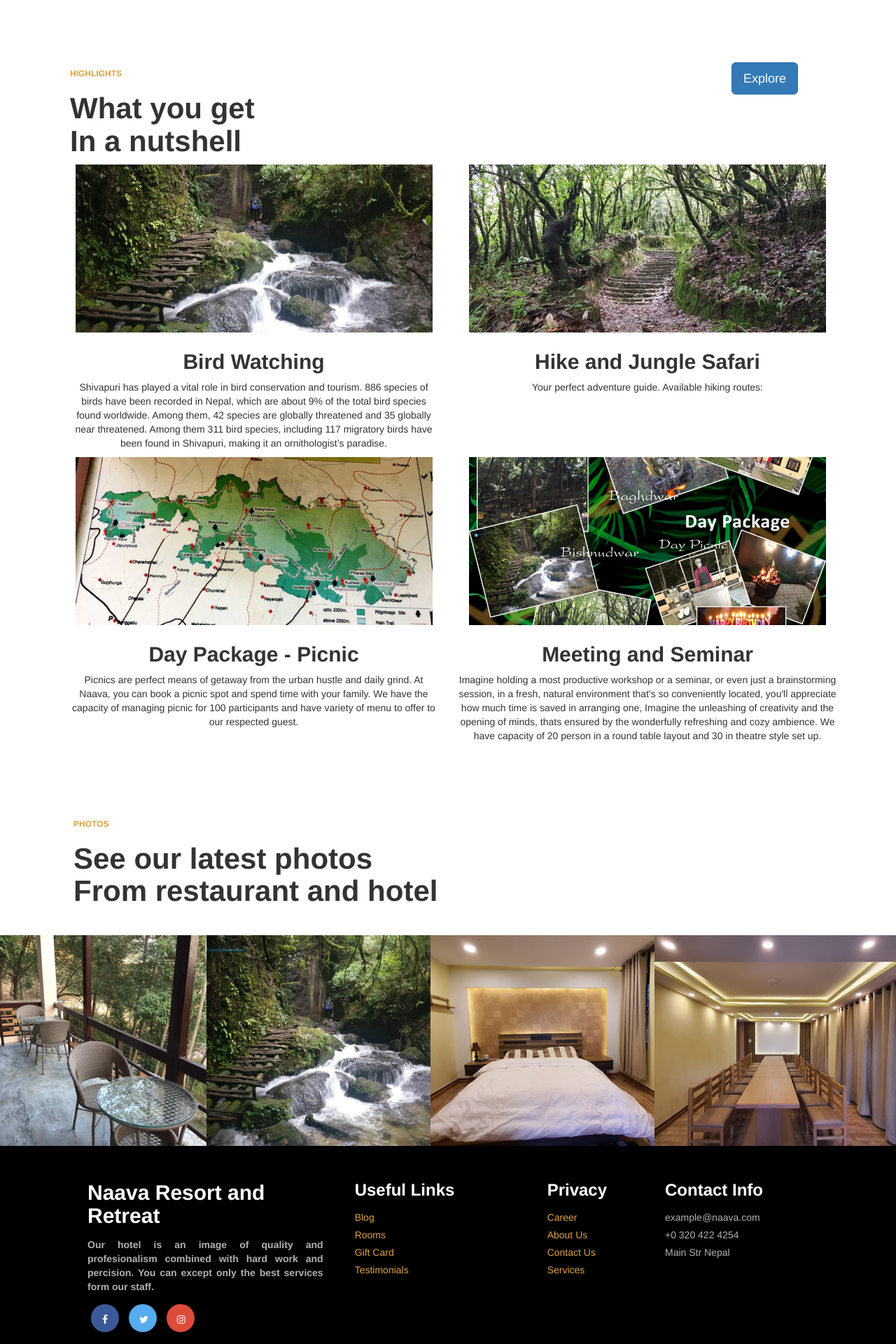
After one commit to Birajramtel/naava_hotel, a PHP site: page /test.php in a window 1280 px wide. The commit adds this page. Shown: the part 2220-4140 px from the top of the page at 70% size. Run offline with PHP 8.4, Linux system fonts and the light colour scheme.

Commit message:
Changes made in all

```diff
--- a/css/style.css
+++ b/css/style.css
@@ -125,12 +125,14 @@ body {
   background-size: cover;
 }
 /* Social Icons Opened */
-.fa {
+.fa,
+.fas {
   padding: 15px;
   font-size: 35px;
   width: 40px;
   height: 40px;
   text-align: center;
+  align-items: center;
   text-decoration: none;
   margin: 5px 5px;
   border-radius: 50%;
@@ -155,12 +157,30 @@ body {
   color: white;
 }
 
+.fa-envelope {
+  background-color: #dda140;
+  color: white;
+}
+
+.fa-phone-alt {
+  background-color: #dda140;
+  color: white;
+}
+
+.fa-map-marker-alt {
+  background-color: #dda140;
+  color: white;
+}
+.green-color {
+  color: green;
+}
+
 .listing_items .li .a {
   list-style: none;
 }
 
 /* Footer's Link  */
-.footer_link:link {
+a.footer_link {
   color: #dda140;
   background-color: transparent;
   text-decoration: none;
--- a/eat_and_drink.php
+++ b/eat_and_drink.php
@@ -1,5 +1,5 @@
 <?php
-include("includes/header.php")
+include("includes/small_header.php")
 ?>
 
 <div class="container mt-5 mb-5">
--- a/includes/header.php
+++ b/includes/header.php
@@ -24,15 +24,38 @@
         crossorigin="anonymous">
         <link rel="stylesheet" href="css/style.css">
         <link rel="stylesheet" href="https://cdnjs.cloudflare.com/ajax/libs/font-awesome/4.7.0/css/font-awesome.min.css">
+        <link rel="stylesheet" href="https://maxcdn.bootstrapcdn.com/bootstrap/3.4.1/css/bootstrap.min.css">
+        <script src="https://ajax.googleapis.com/ajax/libs/jquery/3.5.1/jquery.min.js"></script>
+        <script src="https://maxcdn.bootstrapcdn.com/bootstrap/3.4.1/js/bootstrap.min.js"></script>
     </head>
     <header>
         <div class="Header mb-5">
             <div class="Header_Image">
-                <img src="img/Slider_image_1.png" alt="Welcome to Naava Hotel" width="100%">
+                <div id="myCarousel" class="carousel slide" data-ride="carousel">
+                    <div class="carousel-inner">
+                        <div class="item active">
+                            <img src="img/Slider_image_1.png" alt="Front View image" style="width:100%; height:auto">
+                        </div>
+                        <div class="item">
+                            <img src="img/Slider_image_2.png" alt="About Our Hotel" style="width:100%;">
+                        </div>
+                        <div class="item">
+                            <img src="img/Slider_image_3.png" alt="Rooms" style="width:100%;">
+                        </div>
+                    </div>
+                    <a class="left carousel-control" href="#myCarousel" data-slide="prev">
+                        <span class="glyphicon glyphicon-chevron-left"></span>
+                        <span class="sr-only">Previous</span>
+                    </a>
+                    <a class="right carousel-control pl-2" href="#myCarousel" data-slide="next">
+                        <span class="glyphicon glyphicon-chevron-right "></span>
+                        <span class="sr-only ">Next</span>
+                    </a>
+                </div>
             </div>
             <div class="container Header_Logo_Content">
                 <div class="row">
-                    <div class=col-2>
+                    <div class=col-md-2 >
                         <img src="img/Naava PP.png" alt="Naava Brown Bg logo Image">
                     </div>
                     <div class="col-10 Header_Content">
@@ -75,7 +98,7 @@
                     </div>
                 </div>
             </div>
-            <div class="container Header_Content_Paragraph">
+            <div class="container Header_Content_Paragraph col-10">
                 <h1 class= "header_1 pt-1"><strong><b> Your home <br> away from Home.</b></strong> </h1>
                 <div class="col-5 pt-5">
                     <p>Naava is an amalgamation of comfort, beauty and adventure: whether you are
--- a/includes/small_header.php
+++ b/includes/small_header.php
@@ -23,8 +23,8 @@
         <link rel="stylesheet" href="https://stackpath.bootstrapcdn.com/bootstrap/4.1.3/css/bootstrap.min.css" integrity="sha384-MCw98/SFnGE8fJT3GXwEOngsV7Zt27NXFoaoApmYm81iuXoPkFOJwJ8ERdknLPMO"
         crossorigin="anonymous">
         <link rel="stylesheet" href="css/style.css">
+        <link rel="stylesheet" href="https://cdnjs.cloudflare.com/ajax/libs/font-awesome/4.7.0/css/font-awesome.min.css">
         <script src='https://kit.fontawesome.com/a076d05399.js' crossorigin='anonymous'></script>
-        <link rel="stylesheet" href="https://cdnjs.cloudflare.com/ajax/libs/font-awesome/4.7.0/css/font-awesome.min.css">
     </head>
     <header>
         <div class="Header_Hero mb-5">
--- /dev/null
+++ b/test.php
@@ -0,0 +1,148 @@
+<?php
+    include('includes/header.php')
+?>
+    <body>
+        <section>
+            <!-- About page -->
+            <div class="container mt-5 mb-5">
+                <div class="row mt-5 mr-3">
+                    <div class="col-6 mt-5 pl-5">
+                        <h6 class="Header_6"> <strong>ABOUT US</strong></h6>
+                        <h2 class="Header_2"> <strong><b>Best Location for <br> Best Experience </b></strong></h2>
+                        <p><strong>Situated a mere 12.5 kilometers away from Kathmandu,Naava offers you a quick escape
+                            from the hustle and bustle of the city and allows you to immerse into Shivapuri’s natural beauty.
+                            </strong>
+                        </p>
+                        <p>Naava is an amalgamation of comfort,
+                            beauty and adventure: whether you are
+                            someone seeking a break from your daily
+                            affairs or someone seeking adventure or
+                            insight into Nepal’s diverse flora and
+                            fauna.
+                        </p>
+                        <button class="btn btn-lg btn-primary">Read More</button>
+                    </div>
+                    <div class="col-6 mt-5 pb-5">
+                        <div class="row pb-2">
+                            <div class="col-6">
+                                <img src="img/Hotel Location 1.png" class="img-fluid" alt="Hotel Location">
+                            </div>
+                            <div class="col-6">
+                                <img src="img/Hotel_Location 2.png" class="img-fluid" alt="Hotel Location">
+                            </div>
+                        </div>
+                        <img src="img/Hotel_Location 3.png" class="img-fluid" alt="Hotel Location" width="100%">
+                    </div>
+                </div>
+            </div>
+            <!-- Package page -->
+            <div class="Section_Hero">
+                <div class="Section_Hero_Image">
+                    <img src="img/Hotel_Front.png" alt="Hotel Front View" class = "package_image" width="100%">
+                </div>
+                <div class="Section_Hero_Inside pl-5">
+                    <div class="container">
+                        <h6 class="Header_6"> <strong>Packages</strong></h6>
+                        <h2 class="Header_2_white"><strong><b>We bring you better<br>among the best.</b></strong></h2>
+                        <div class="row">
+                            <div class="col-3">
+                                <div class="card" style="width: 23rem;">
+                                    <img class="card-img-top " src="img/Seminar Hall from Back.png" alt="Seminar Hall from Back">
+                                    <div class="card-body">
+                                        <h5 class="card-title"><strong> B&B </strong></h5>
+                                        <p class="card-text">This includes accommodation for 2 and served with continental breakfast in the morning.</p>
+                                        <a href="#" class="btn btn-primary float-right">Take this</a>
+                                    </div>
+                                </div>
+                            </div>
+                            <div class="col-3">
+                                <div class="card" style="width: 23rem;">
+                                    <img class="card-img-top" src="img/Seminar Hall from Back.png" alt="Seminar Hall from Back">
+                                    <div class="card-body">
+                                        <h5 class="card-title"><strong> Full Board </strong></h5>
+                                        <p class="card-text">This includes accommodation for 2 and served with continental breakfast in the morning.</p>
+                                        <a href="#" class="btn btn-primary float-right">Take this</a>
+                                    </div>
+                                </div>
+                            </div>
+                            <div class="col-3">
+                                <div class="card" style="width: 23rem;">
+                                    <img class="card-img-top" src="img/Seminar Hall from Back.png" alt="Seminar Hall from Back">
+                                    <div class="card-body">
+                                        <h5 class="card-title"><strong> Full Board Premium </strong></h5>
+                                        <p class="card-text">This includes accommodation for 2 and served with continental premium breakfast.</p>
+                                        <a href="#" class="btn btn-primary float-right">Take this</a>
+                                    </div>
+                                </div>
+                            </div>
+                            <div class="col-3">
+                                <div class="card" style="width: 23rem;">
+                                    <img class="card-img-top" src="img/Seminar Hall from Back.png" alt="Seminar Hall from Back">
+                                    <div class="card-body">
+                                        <h5 class="card-title"><strong> Half Board </strong></h5>
+                                        <p class="card-text">This includes accommodation for 2 and served with continental breakfast in the morning.</p>
+                                        <a href="#" class="btn btn-primary float-right">Take this</a>
+                                    </div>
+                                </div>
+                            </div>
+                        </div>
+                    </div>
+                </div>
+            </div>
+            <div class="container mt-5">
+                <div class="row mt-5 mr-3">
+                    <div class="col-6 mt-5 pl-5">
+                        <h6 class="Header_6"><strong>HIGHLIGHTS</strong> </h6>
+                        <h2 class="Header_2"> <strong> <b>What you get <br>In a nutshell</b> </strong></h2>
+                    </div>
+                    <div class="col-6 mt-5 pb-2">
+                        <button class="btn btn-primary btn-lg  mr-5 float-right">Explore</button>
+                    </div>
+                </div>
+                <div class="row package_header">
+                    <div class="col-6 pl-5">
+                        <img src="img/Bishnudwaar.png" class="img-float pb-2" alt="Bishnudwaar">
+                        <h2><strong>Bird Watching</strong></h2>
+                        <p>Shivapuri has played a vital role in bird conservation and tourism.
+                            886 species of birds have been recorded in Nepal, which are about 9% of
+                            the total bird species found worldwide. Among them, 42 species are globally
+                            threatened and 35 globally near threatened. Among them 311 bird species,
+                            including 117 migratory birds have been found in Shivapuri, making it an
+                            ornithologist’s paradise.</p>
+                    </div>
+                    <div class="col-6">
+                        <img src="img/Teen Chuli.png" class="img-float pb-2" alt="Teen Chuli">
+                        <h2><strong>Hike and Jungle Safari</strong></h2>
+                        <p>Your perfect adventure guide.
+                            Available hiking routes:
+                        </p>
+                    </div>
+                    <div class="col-6 pl-5">
+                        <img src="img/Day Package - Picnic.png" class="img-float pb-2" alt="Day Package - Picnic">
+                        <h2><strong>Day Package - Picnic </strong></h2>
+                        <p>Picnics are perfect means of getaway from the urban hustle and daily grind.
+                            At Naava, you can book a picnic spot and spend time with your family. We
+                            have the capacity of managing picnic for 100 participants and have variety
+                            of menu to offer to our respected guest.
+                        </p>
+                    </div>
+                    <div class="col-6">
+                        <img src="img/Meeting and Seminar.png" class="img-float pb-2" alt="Meeting and Seminar">
+                        <h2><strong>Meeting and Seminar</strong></h2>
+                        <p>Imagine holding a most productive workshop or a seminar, or even just
+                            a brainstorming session, in a fresh, natural environment that's so
+                            conveniently located, you'll appreciate how much time is saved in
+                            arranging one, Imagine the unleashing of creativity and the opening
+                            of minds, thats ensured by the wonderfully refreshing and cozy ambience.
+                            We have capacity of 20 person in a round table layout and 30 in theatre
+                            style set up.
+                        </p>
+                    </div>
+                </div>
+            </div>
+
+        </section>
+
+<?php
+    include('includes/footer.php')
+?>
```
Also changed, not shown: contact.php (+23 -7 lines), img/Slider_image_2.png (added), img/Slider_image_3.png (added).
